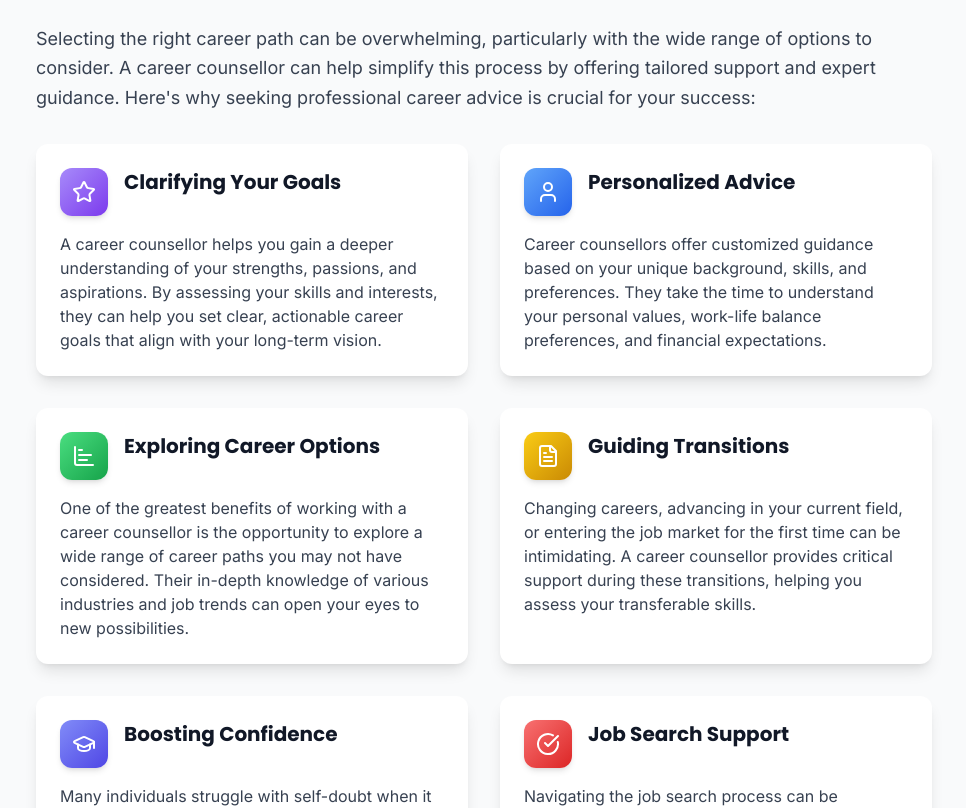
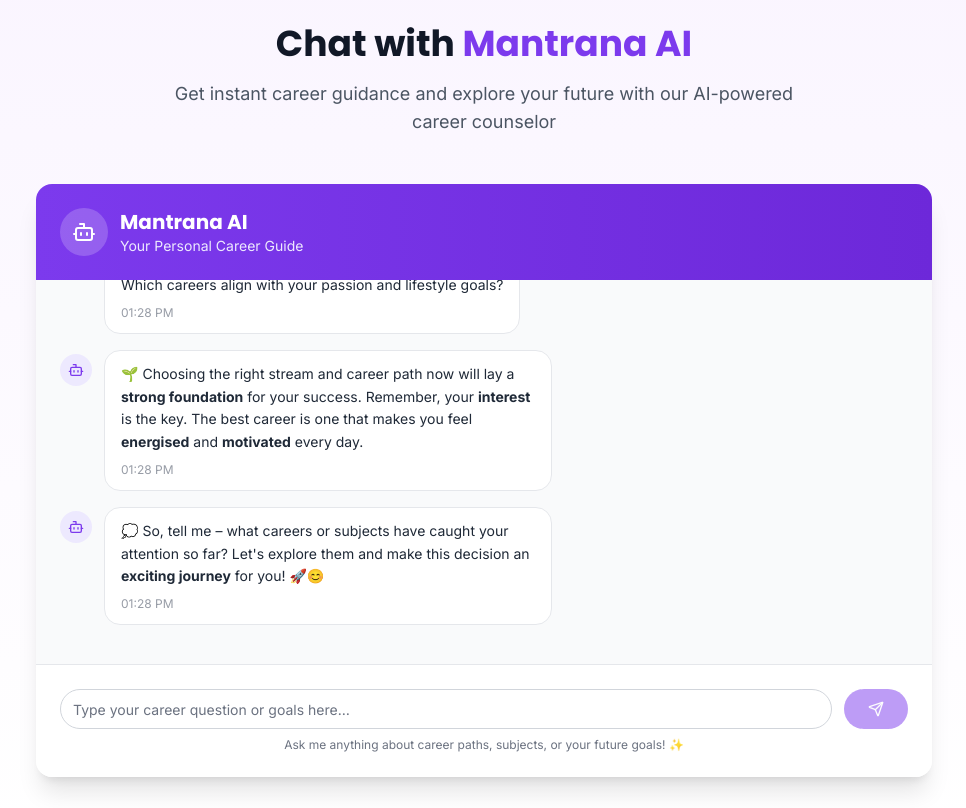
Before and after one commit to shubham196/career-compass-reimagine, a React (Vite) app: page /career-counsellor in a window 1280 px wide. Shown: the part 580-1388 px from the top of the page, without its empty margins (156-1122 px from the left). Built offline with nearby package versions, Linux system fonts and the light colour scheme.

Commit message:
Add chatbot for career counsellor
Implement a chatbot feature for the career counsellor page, incorporating the provided prompt for conversational flow, user guidance, and input placeholder.

```diff
--- /dev/null
+++ b/src/components/CareerMantraChatbot.tsx
@@ -0,0 +1,222 @@
+import React, { useState, useRef, useEffect } from "react";
+import { Button } from "@/components/ui/button";
+import { Input } from "@/components/ui/input";
+import { Card, CardContent } from "@/components/ui/card";
+import { Send, Bot, User } from "lucide-react";
+
+interface Message {
+  id: string;
+  text: string;
+  isBot: boolean;
+  timestamp: Date;
+}
+
+const CareerMantraChatbot = () => {
+  const [messages, setMessages] = useState<Message[]>([
+    {
+      id: "1",
+      text: "👋 Hi there! I'm **Mantrana AI**, your personal career guide.",
+      isBot: true,
+      timestamp: new Date(),
+    },
+    {
+      id: "2",
+      text: "✨ Let's find the right path for your future, **together**!",
+      isBot: true,
+      timestamp: new Date(),
+    },
+    {
+      id: "3",
+      text: "🔹 What **excites** you the most?\nScience experiments, designing creative projects, solving logical puzzles, or leading teams?",
+      isBot: true,
+      timestamp: new Date(),
+    },
+    {
+      id: "4",
+      text: "🔹 Do you prefer working with **numbers and logic**, exploring **stories and cultures**, or building **innovative solutions**?",
+      isBot: true,
+      timestamp: new Date(),
+    },
+    {
+      id: "5",
+      text: "🔹 Think about your **long-term dreams**.\nWhich careers align with your passion and lifestyle goals?",
+      isBot: true,
+      timestamp: new Date(),
+    },
+    {
+      id: "6",
+      text: "🌱 Choosing the right stream and career path now will lay a **strong foundation** for your success. Remember, your **interest** is the key. The best career is one that makes you feel **energised** and **motivated** every day.",
+      isBot: true,
+      timestamp: new Date(),
+    },
+    {
+      id: "7",
+      text: "💭 So, tell me – what careers or subjects have caught your attention so far? Let's explore them and make this decision an **exciting journey** for you! 🚀😊",
+      isBot: true,
+      timestamp: new Date(),
+    },
+  ]);
+
+  const [inputValue, setInputValue] = useState("");
+  const [isTyping, setIsTyping] = useState(false);
+  const messagesEndRef = useRef<HTMLDivElement>(null);
+  const inputRef = useRef<HTMLInputElement>(null);
+
+  const scrollToBottom = () => {
+    messagesEndRef.current?.scrollIntoView({ behavior: "smooth" });
+  };
+
+  useEffect(() => {
+    scrollToBottom();
+  }, [messages]);
+
+  const formatMessage = (text: string) => {
+    // Convert **text** to bold
+    const boldText = text.replace(/\*\*(.*?)\*\*/g, '<strong>$1</strong>');
+    // Convert line breaks
+    const withBreaks = boldText.replace(/\n/g, '<br>');
+    return withBreaks;
+  };
+
+  const handleSendMessage = async () => {
+    if (!inputValue.trim()) return;
+
+    const userMessage: Message = {
+      id: Date.now().toString(),
+      text: inputValue,
+      isBot: false,
+      timestamp: new Date(),
+    };
+
+    setMessages(prev => [...prev, userMessage]);
+    setInputValue("");
+    setIsTyping(true);
+
+    // Simulate AI response delay
+    setTimeout(() => {
+      const botResponse: Message = {
+        id: (Date.now() + 1).toString(),
+        text: "That's a great question! 🎯 Based on your interests, I can see you're thinking about your future carefully. Let me help you explore some career paths that might align with your **passions** and **strengths**.\n\n✨ Would you like to take our **psychometric test** to get personalized career recommendations? It will help us understand your personality better and suggest the most suitable career options for you! 📊😊",
+        isBot: true,
+        timestamp: new Date(),
+      };
+      setMessages(prev => [...prev, botResponse]);
+      setIsTyping(false);
+    }, 1500);
+  };
+
+  const handleKeyPress = (e: React.KeyboardEvent) => {
+    if (e.key === "Enter" && !e.shiftKey) {
+      e.preventDefault();
+      handleSendMessage();
+    }
+  };
+
+  return (
+    <div className="max-w-4xl mx-auto bg-white rounded-2xl shadow-xl overflow-hidden">
+      {/* Header */}
+      <div className="bg-gradient-to-r from-purple-600 to-purple-700 p-6">
+        <div className="flex items-center gap-3">
+          <div className="w-12 h-12 rounded-full bg-white/20 flex items-center justify-center">
+            <Bot className="w-6 h-6 text-white" />
+          </div>
+          <div>
+            <h3 className="text-xl font-bold text-white">Mantrana AI</h3>
+            <p className="text-purple-100 text-sm">Your Personal Career Guide</p>
+          </div>
+        </div>
+      </div>
+
+      {/* Messages Container */}
+      <div className="h-96 overflow-y-auto p-6 space-y-4 bg-gray-50">
+        {messages.map((message) => (
+          <div
+            key={message.id}
+            className={`flex gap-3 ${message.isBot ? "justify-start" : "justify-end"}`}
+          >
+            {message.isBot && (
+              <div className="w-8 h-8 rounded-full bg-purple-100 flex items-center justify-center flex-shrink-0 mt-1">
+                <Bot className="w-4 h-4 text-purple-600" />
+              </div>
+            )}
+
+            <div
+              className={`max-w-xs lg:max-w-md px-4 py-3 rounded-2xl ${
+                message.isBot
+                  ? "bg-white border border-gray-200 text-gray-800"
+                  : "bg-purple-600 text-white"
+              }`}
+            >
+              <div
+                className="text-sm leading-relaxed"
+                dangerouslySetInnerHTML={{
+                  __html: formatMessage(message.text),
+                }}
+              />
+              <div
+                className={`text-xs mt-2 opacity-70 ${
+                  message.isBot ? "text-gray-500" : "text-purple-100"
+                }`}
+              >
+                {message.timestamp.toLocaleTimeString([], {
+                  hour: "2-digit",
+                  minute: "2-digit",
+                })}
+              </div>
+            </div>
+
+            {!message.isBot && (
+              <div className="w-8 h-8 rounded-full bg-purple-600 flex items-center justify-center flex-shrink-0 mt-1">
+                <User className="w-4 h-4 text-white" />
+              </div>
+            )}
+          </div>
+        ))}
+
+        {isTyping && (
+          <div className="flex gap-3 justify-start">
+            <div className="w-8 h-8 rounded-full bg-purple-100 flex items-center justify-center flex-shrink-0 mt-1">
+              <Bot className="w-4 h-4 text-purple-600" />
+            </div>
+            <div className="bg-white border border-gray-200 px-4 py-3 rounded-2xl">
+              <div className="flex space-x-1">
+                <div className="w-2 h-2 bg-purple-400 rounded-full animate-bounce"></div>
+                <div className="w-2 h-2 bg-purple-400 rounded-full animate-bounce" style={{ animationDelay: "0.1s" }}></div>
+                <div className="w-2 h-2 bg-purple-400 rounded-full animate-bounce" style={{ animationDelay: "0.2s" }}></div>
+              </div>
+            </div>
+          </div>
+        )}
+
+        <div ref={messagesEndRef} />
+      </div>
+
+      {/* Input Area */}
+      <div className="p-6 bg-white border-t border-gray-200">
+        <div className="flex gap-3">
+          <Input
+            ref={inputRef}
+            value={inputValue}
+            onChange={(e) => setInputValue(e.target.value)}
+            onKeyPress={handleKeyPress}
+            placeholder="Type your career question or goals here…"
+            className="flex-1 rounded-full border-gray-300 focus:border-purple-500 focus:ring-purple-500"
+            maxLength={500}
+          />
+          <Button
+            onClick={handleSendMessage}
+            disabled={!inputValue.trim() || isTyping}
+            className="rounded-full bg-purple-600 hover:bg-purple-700 px-6"
+          >
+            <Send className="w-4 h-4" />
+          </Button>
+        </div>
+        <p className="text-xs text-gray-500 mt-2 text-center">
+          Ask me anything about career paths, subjects, or your future goals! ✨
+        </p>
+      </div>
+    </div>
+  );
+};
+
+export default CareerMantraChatbot;
--- a/src/pages/CareerCounsellorPage.tsx
+++ b/src/pages/CareerCounsellorPage.tsx
@@ -5,6 +5,7 @@ import Footer from "@/components/Footer";
 import { Button } from "@/components/ui/button";
 import { Card, CardContent } from "@/components/ui/card";
 import { GraduationCap, User, FileText, ChartBar, Star, Users, CheckCircle, BookOpen } from "lucide-react";
+import CareerMantraChatbot from "@/components/CareerMantraChatbot";
 
 const CareerCounsellorPage = () => {
   return (
@@ -34,6 +35,21 @@ const CareerCounsellorPage = () => {
               />
             </div>
           </div>
+        </div>
+      </section>
+
+      {/* Chat with Mantrana AI Section */}
+      <section className="py-16 bg-gradient-to-b from-purple-50 to-white">
+        <div className="container mx-auto px-4">
+          <div className="text-center mb-12">
+            <h2 className="text-3xl md:text-4xl font-bold mb-4 text-gray-900">
+              Chat with <span className="text-purple-600">Mantrana AI</span>
+            </h2>
+            <p className="text-lg text-gray-600 max-w-2xl mx-auto">
+              Get instant career guidance and explore your future with our AI-powered career counselor
+            </p>
+          </div>
+          <CareerMantraChatbot />
         </div>
       </section>
 
```
